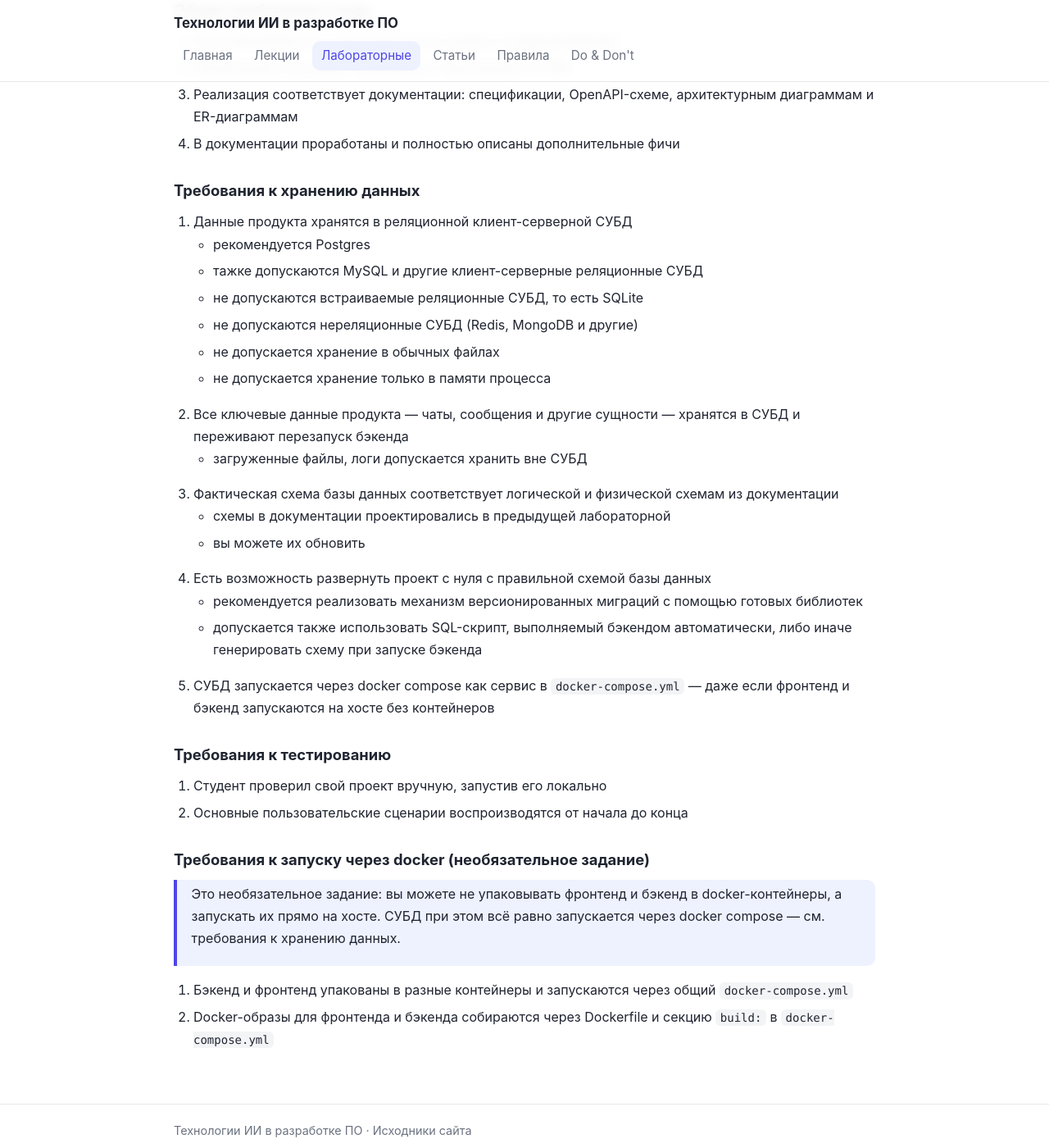
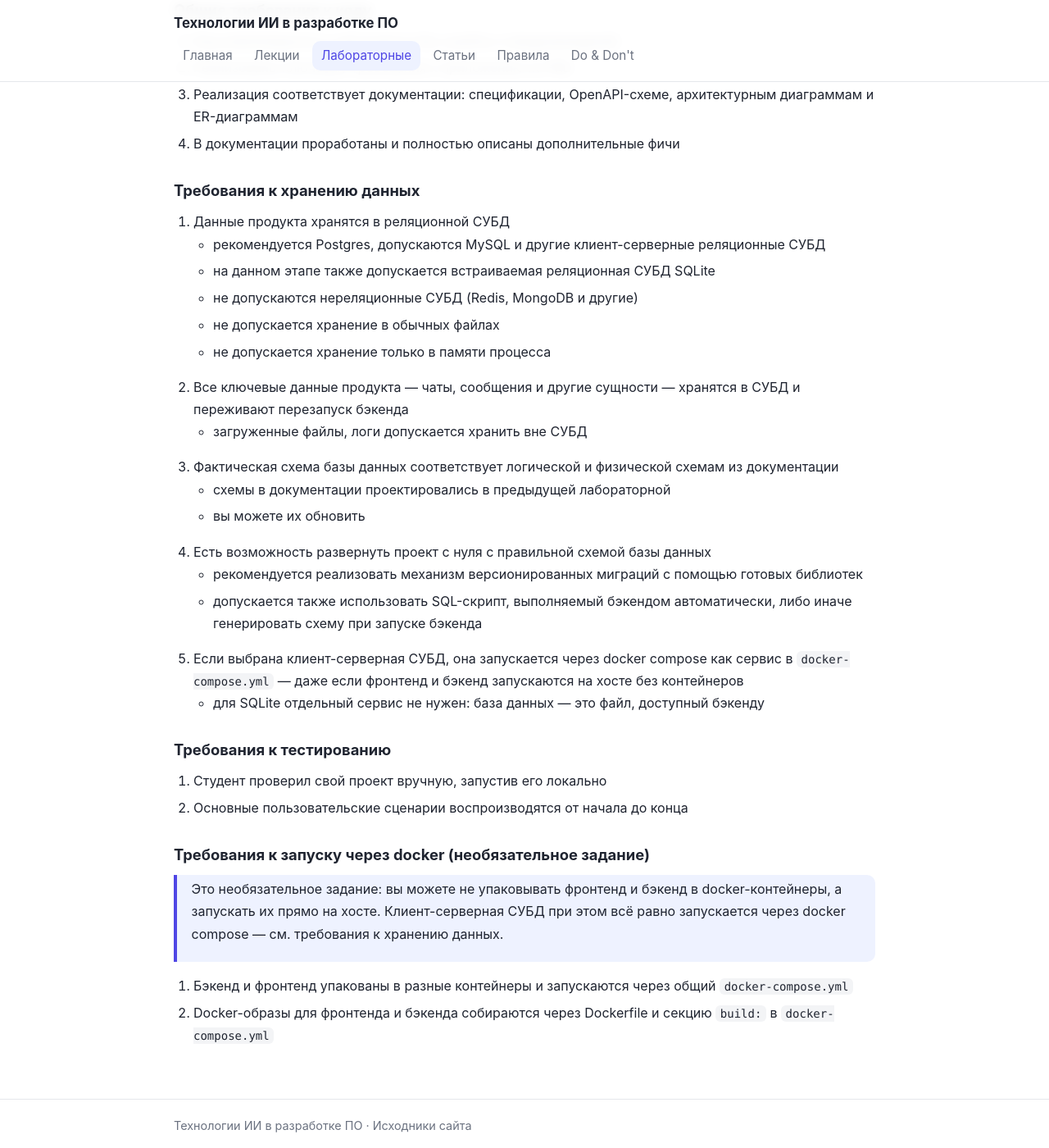
Before and after one commit to is-aidd-26/is-aidd-26.github.io, a Jekyll site: the page built from _labs/lab-3.md, in a window 1280 px wide and 1400 px high, scrolled down 1336 px. Shown: the whole window at 82% size. Built offline with Jekyll 4.4.1, drawn with Linux system fonts in a browser that asks for light colours.

Commit message:
Ослабил требование реляционной СУБД, чтобы допускать SQLite

```diff
--- a/_labs/lab-3.md
+++ b/_labs/lab-3.md
@@ -39,22 +39,22 @@ summary: "Разработка ядра сервиса"
 
 ### Требования к хранению данных
 
-1. Данные продукта хранятся в реляционной клиент-серверной СУБД
-    - рекомендуется Postgres
-    - тажке допускаются MySQL и другие клиент-серверные реляционные СУБД
-    - не допускаются встраиваемые реляционные СУБД, то есть SQLite
+1. Данные продукта хранятся в реляционной СУБД
+    - рекомендуется Postgres, допускаются MySQL и другие клиент-серверные реляционные СУБД
+    - на данном этапе также допускается встраиваемая реляционная СУБД SQLite
     - не допускаются нереляционные СУБД (Redis, MongoDB и другие)
     - не допускается хранение в обычных файлах
     - не допускается хранение только в памяти процесса
-2. Все ключевые данные продукта — чаты, сообщения и другие сущности — хранятся в СУБД и переживают перезапуск бэкенда
+1. Все ключевые данные продукта — чаты, сообщения и другие сущности — хранятся в СУБД и переживают перезапуск бэкенда
     - загруженные файлы, логи допускается хранить вне СУБД
-3. Фактическая схема базы данных соответствует логической и физической схемам из документации
+2. Фактическая схема базы данных соответствует логической и физической схемам из документации
     - схемы в документации проектировались в предыдущей лабораторной
     - вы можете их обновить
-4. Есть возможность развернуть проект с нуля с правильной схемой базы данных
+3. Есть возможность развернуть проект с нуля с правильной схемой базы данных
     - рекомендуется реализовать механизм версионированных миграций с помощью готовых библиотек
     - допускается также использовать SQL-скрипт, выполняемый бэкендом автоматически, либо иначе генерировать схему при запуске бэкенда
-6. СУБД запускается через docker compose как сервис в `docker-compose.yml` — даже если фронтенд и бэкенд запускаются на хосте без контейнеров
+4. Если выбрана клиент-серверная СУБД, она запускается через docker compose как сервис в `docker-compose.yml` — даже если фронтенд и бэкенд запускаются на хосте без контейнеров
+    - для SQLite отдельный сервис не нужен: база данных — это файл, доступный бэкенду
 
 ### Требования к тестированию
 
@@ -63,7 +63,7 @@ summary: "Разработка ядра сервиса"
 
 ### Требования к запуску через docker (необязательное задание)
 
->Это необязательное задание: вы можете не упаковывать фронтенд и бэкенд в docker-контейнеры, а запускать их прямо на хосте. СУБД при этом всё равно запускается через docker compose — см. требования к хранению данных.
+>Это необязательное задание: вы можете не упаковывать фронтенд и бэкенд в docker-контейнеры, а запускать их прямо на хосте. Клиент-серверная СУБД при этом всё равно запускается через docker compose — см. требования к хранению данных.
 
 1. Бэкенд и фронтенд упакованы в разные контейнеры и запускаются через общий `docker-compose.yml`
 2. Docker-образы для фронтенда и бэкенда собираются через Dockerfile и секцию `build:` в `docker-compose.yml`
```
Also changed, not shown: _labs/lab-4.md (+4 -3 lines).
